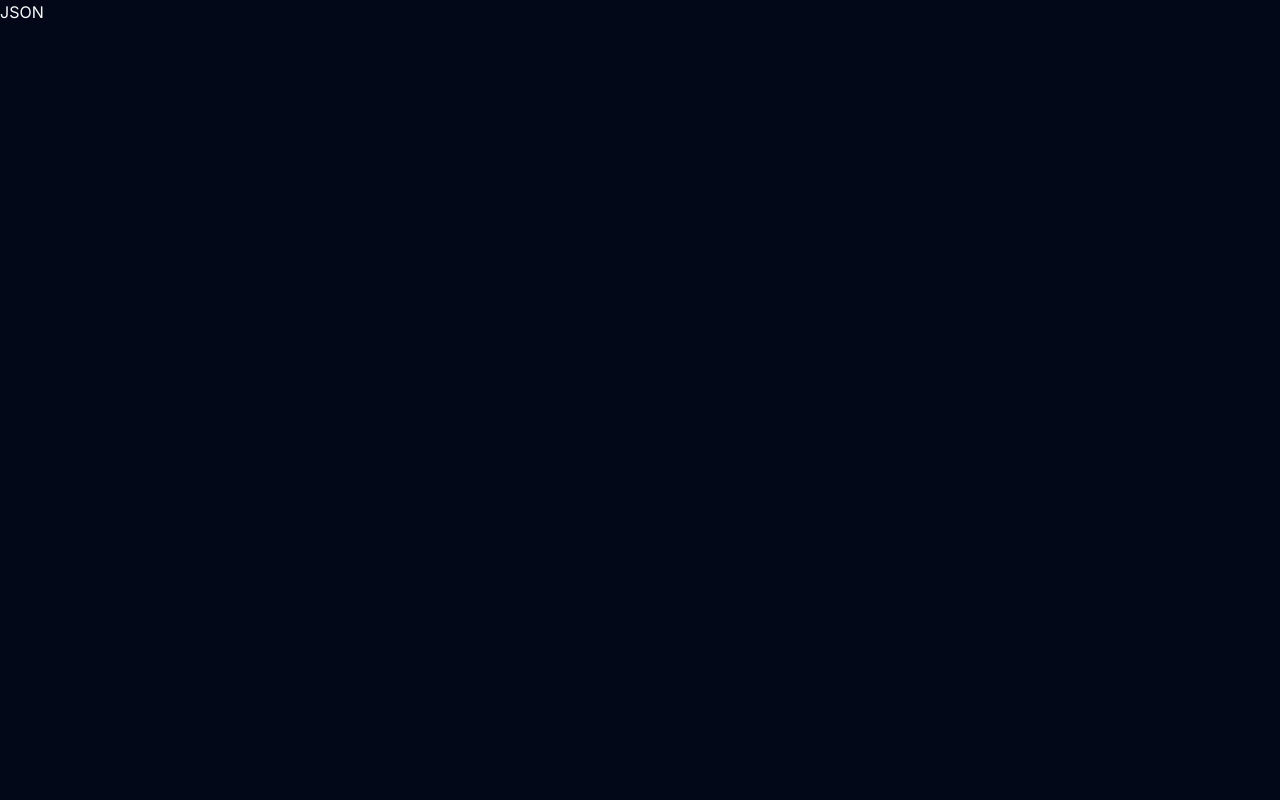
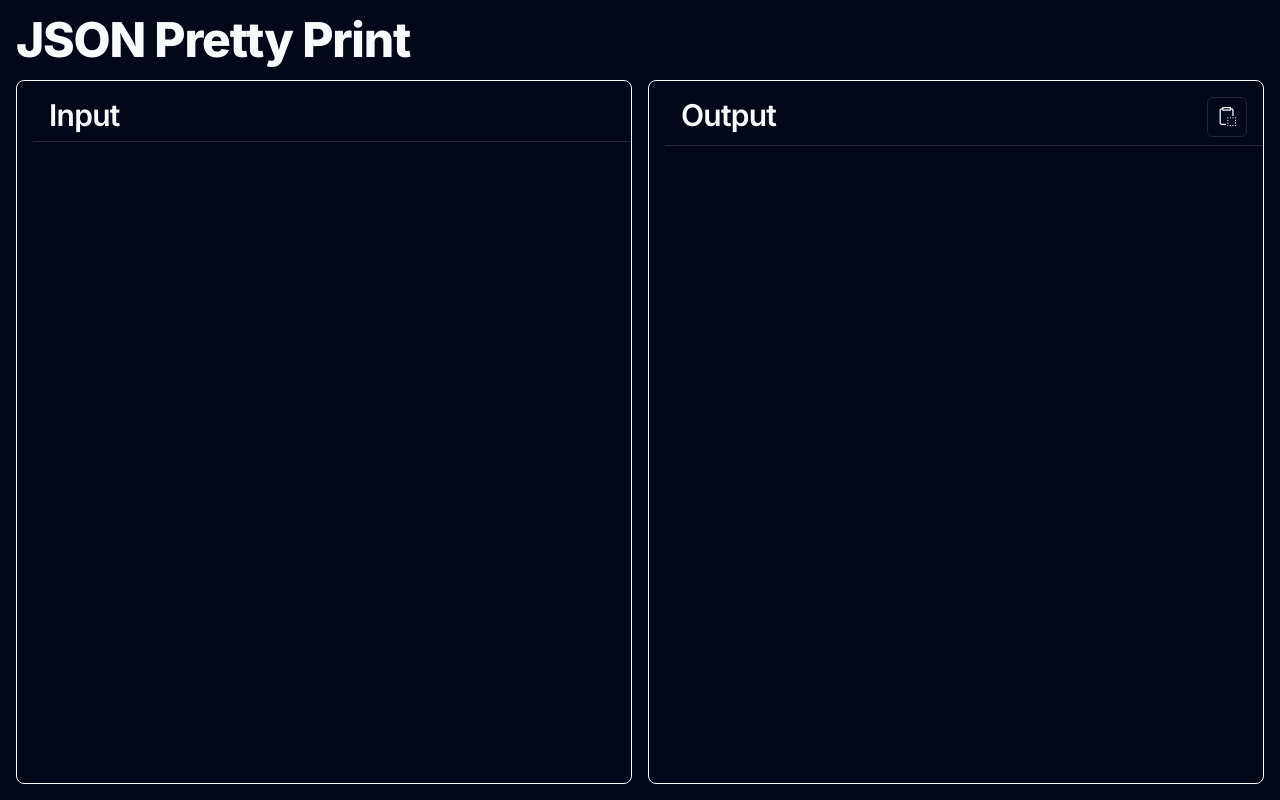
Before and after one commit to jonas-lundahl/simple-tools, a Next.js app: page /pretty-print/json in a window 1280 px wide. Built offline with nearby package versions, Linux system fonts and the light colour scheme.

Commit message:
JSON is mostly done

```diff
--- a/package.json
+++ b/package.json
@@ -9,6 +9,7 @@
     "lint": "next lint"
   },
   "dependencies": {
+    "@radix-ui/react-icons": "^1.3.0",
     "@radix-ui/react-slot": "^1.0.2",
     "class-variance-authority": "^0.7.0",
     "clsx": "^2.1.0",
--- a/src/app/globals.css
+++ b/src/app/globals.css
@@ -74,3 +74,29 @@
     @apply bg-background text-foreground;
   }
 }
+
+/* Scrollbar stuff */
+
+html {
+  --scrollbar-300: hsl(210deg, 10%, 40%);
+  --scrollbar-500: hsl(210deg, 8%, 50%);
+
+  /* Firefox */
+  scrollbar-color: var(--scrollbar-300) var(--background);
+  scrollbar-width: thin;
+}
+
+::-webkit-scrollbar {
+  width: 10px;
+  background-color: var(--background);
+}
+
+::-webkit-scrollbar-thumb {
+  border-radius: 1000px;
+  background-color: var(--scrollbar-300);
+  border: 2px solid var(--background);
+}
+
+::-webkit-scrollbar-thumb:hover {
+  background-color: var(--scrollbar-500);
+}
--- /dev/null
+++ b/src/app/pretty-print/json/layout.tsx
@@ -0,0 +1,12 @@
+import { PropsWithChildren } from "react";
+
+export default function JSONPrettyPrintLayout({ children }: PropsWithChildren) {
+  return (
+    <main className="flex flex-col p-4 gap-4 h-screen">
+      <h1 className="self-start scroll-m-20 text-4xl font-extrabold tracking-tight lg:text-5xl text-center">
+        JSON Pretty Print
+      </h1>
+      {children}
+    </main>
+  );
+}
--- a/src/app/pretty-print/json/page.tsx
+++ b/src/app/pretty-print/json/page.tsx
@@ -1,3 +1,34 @@
-export default function JSON() {
-  return <h1>JSON</h1>;
+"use client";
+import { TextArea } from "@/components/TextArea";
+import { useState } from "react";
+import { safeParseJSON } from "@/app/pretty-print/parse";
+import { Alert, AlertDescription, AlertTitle } from "@/components/ui/alert";
+import { ExclamationTriangleIcon } from "@radix-ui/react-icons";
+
+export default function JSONPage() {
+  const [value, setValue] = useState("");
+  const result = safeParseJSON(value);
+
+  let prettifiedJSON;
+  if (result.success) {
+    prettifiedJSON = JSON.stringify(result.content, null, 2);
+  } else {
+    prettifiedJSON = "";
+  }
+
+  return (
+    <>
+      <section className="flex gap-4 flex-grow overflow-hidden">
+        <TextArea title="Input" value={value} onChange={setValue} />
+        <TextArea title="Output" enableCopyButton value={prettifiedJSON} />
+      </section>
+      {value !== "" && !result.success && (
+        <Alert variant="destructive">
+          <ExclamationTriangleIcon className="h-4 w-4" />
+          <AlertTitle>An error occurred</AlertTitle>
+          <AlertDescription>{result.error}</AlertDescription>
+        </Alert>
+      )}
+    </>
+  );
 }
--- /dev/null
+++ b/src/app/pretty-print/parse.ts
@@ -0,0 +1,33 @@
+type ParseResult<T> = SuccessResult<T> | FailureResult;
+
+type SuccessResult<T> = {
+  success: true;
+  content: T;
+};
+
+type FailureResult = {
+  success: false;
+  error: string;
+};
+
+export function safeParseJSON(str: string): ParseResult<object> {
+  try {
+    const json = JSON.parse(str);
+    return {
+      success: true,
+      content: json,
+    };
+  } catch (e) {
+    if (e instanceof SyntaxError) {
+      return {
+        success: false,
+        error: e.message,
+      };
+    } else {
+      return {
+        success: false,
+        error: "An unknown error occurred during JSON parsing.",
+      };
+    }
+  }
+}
--- /dev/null
+++ b/src/app/pretty-print/xml/layout.tsx
@@ -0,0 +1,12 @@
+import { PropsWithChildren } from "react";
+
+export default function XMLPrettyPrintLayout({ children }: PropsWithChildren) {
+  return (
+    <main className="flex flex-col p-4 gap-4 h-screen">
+      <h1 className="self-start scroll-m-20 text-4xl font-extrabold tracking-tight lg:text-5xl text-center">
+        XML Pretty Print
+      </h1>
+      <section className="flex gap-4 flex-grow">{children}</section>
+    </main>
+  );
+}
--- /dev/null
+++ b/src/components/TextArea.tsx
@@ -0,0 +1,42 @@
+"use client";
+
+import { FC } from "react";
+import { Button } from "@/components/ui/button";
+import { ClipboardCopyIcon } from "@radix-ui/react-icons";
+
+type Props = {
+  title: string;
+  value: string;
+  disabled?: boolean;
+  onChange?: (value: string) => void;
+  enableCopyButton?: boolean;
+};
+
+export const TextArea: FC<Props> = ({
+  title,
+  value,
+  disabled,
+  enableCopyButton,
+  onChange,
+}) => {
+  return (
+    <div className="flex flex-col flex-1 w-full h-full max-w-full max-h-full border-primary overflow-hidden border rounded-lg p-4 pr-0 pb-0">
+      <div className="flex justify-between px-4 pb-2 mb-2 border-b">
+        <h2 className="scroll-m-20 text-3xl font-semibold tracking-tight first:mt-0">
+          {title}
+        </h2>
+        {enableCopyButton && (
+          <Button variant="outline" size="icon">
+            <ClipboardCopyIcon className="h-[1.2rem] w-[1.2rem]" />
+          </Button>
+        )}
+      </div>
+      <textarea
+        value={value}
+        disabled={disabled}
+        onChange={(e) => onChange?.(e.target.value)}
+        className="font-mono outline-none resize-none bg-transparent flex-1 cursor-auto"
+      />
+    </div>
+  );
+};
--- /dev/null
+++ b/src/components/ui/alert.tsx
@@ -0,0 +1,59 @@
+import * as React from "react"
+import { cva, type VariantProps } from "class-variance-authority"
+
+import { cn } from "@/lib/utils"
+
+const alertVariants = cva(
+  "relative w-full rounded-lg border p-4 [&>svg~*]:pl-7 [&>svg+div]:translate-y-[-3px] [&>svg]:absolute [&>svg]:left-4 [&>svg]:top-4 [&>svg]:text-foreground",
+  {
+    variants: {
+      variant: {
+        default: "bg-background text-foreground",
+        destructive:
+          "border-destructive/50 text-destructive dark:border-destructive [&>svg]:text-destructive",
+      },
+    },
+    defaultVariants: {
+      variant: "default",
+    },
+  }
+)
+
+const Alert = React.forwardRef<
+  HTMLDivElement,
+  React.HTMLAttributes<HTMLDivElement> & VariantProps<typeof alertVariants>
+>(({ className, variant, ...props }, ref) => (
+  <div
+    ref={ref}
+    role="alert"
+    className={cn(alertVariants({ variant }), className)}
+    {...props}
+  />
+))
+Alert.displayName = "Alert"
+
+const AlertTitle = React.forwardRef<
+  HTMLParagraphElement,
+  React.HTMLAttributes<HTMLHeadingElement>
+>(({ className, ...props }, ref) => (
+  <h5
+    ref={ref}
+    className={cn("mb-1 font-medium leading-none tracking-tight", className)}
+    {...props}
+  />
+))
+AlertTitle.displayName = "AlertTitle"
+
+const AlertDescription = React.forwardRef<
+  HTMLParagraphElement,
+  React.HTMLAttributes<HTMLParagraphElement>
+>(({ className, ...props }, ref) => (
+  <div
+    ref={ref}
+    className={cn("text-sm [&_p]:leading-relaxed", className)}
+    {...props}
+  />
+))
+AlertDescription.displayName = "AlertDescription"
+
+export { Alert, AlertTitle, AlertDescription }
```
Also changed, not shown: 1 other file (tests, documents, lock files or other folders).
